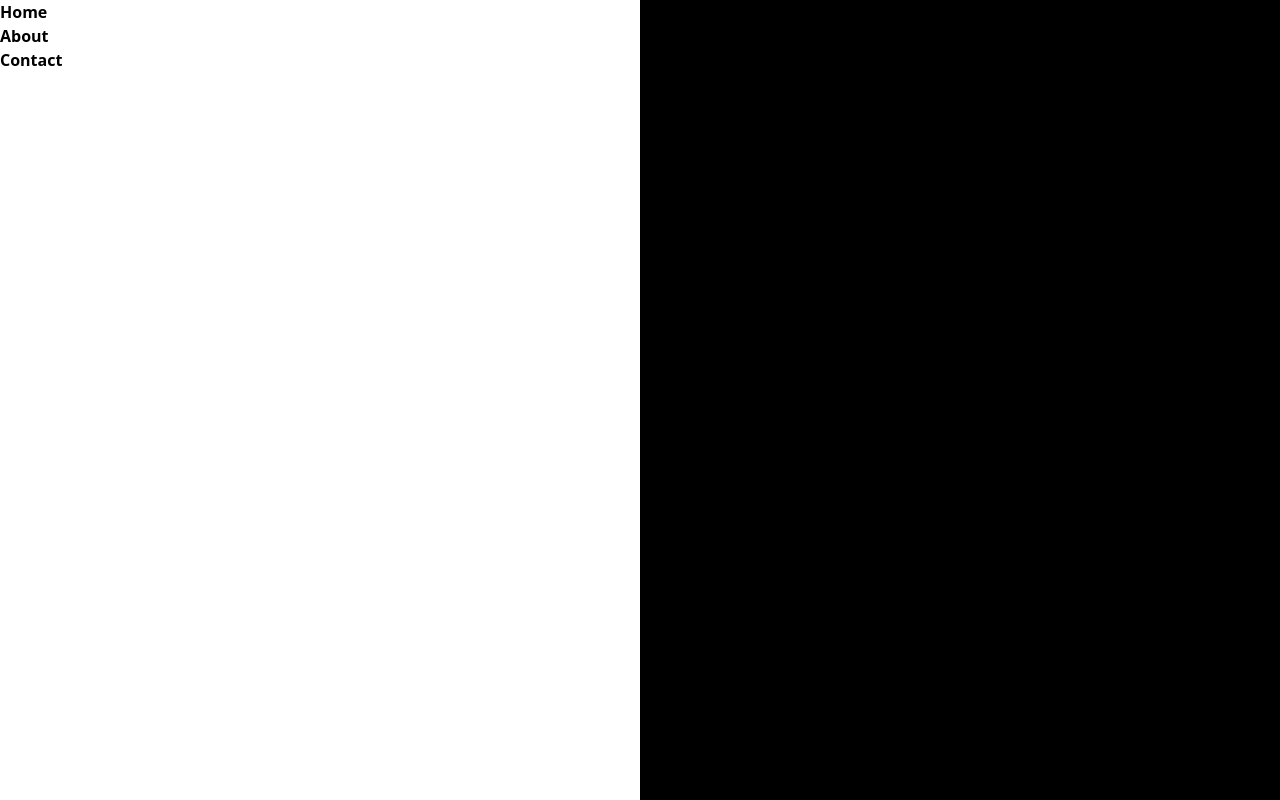
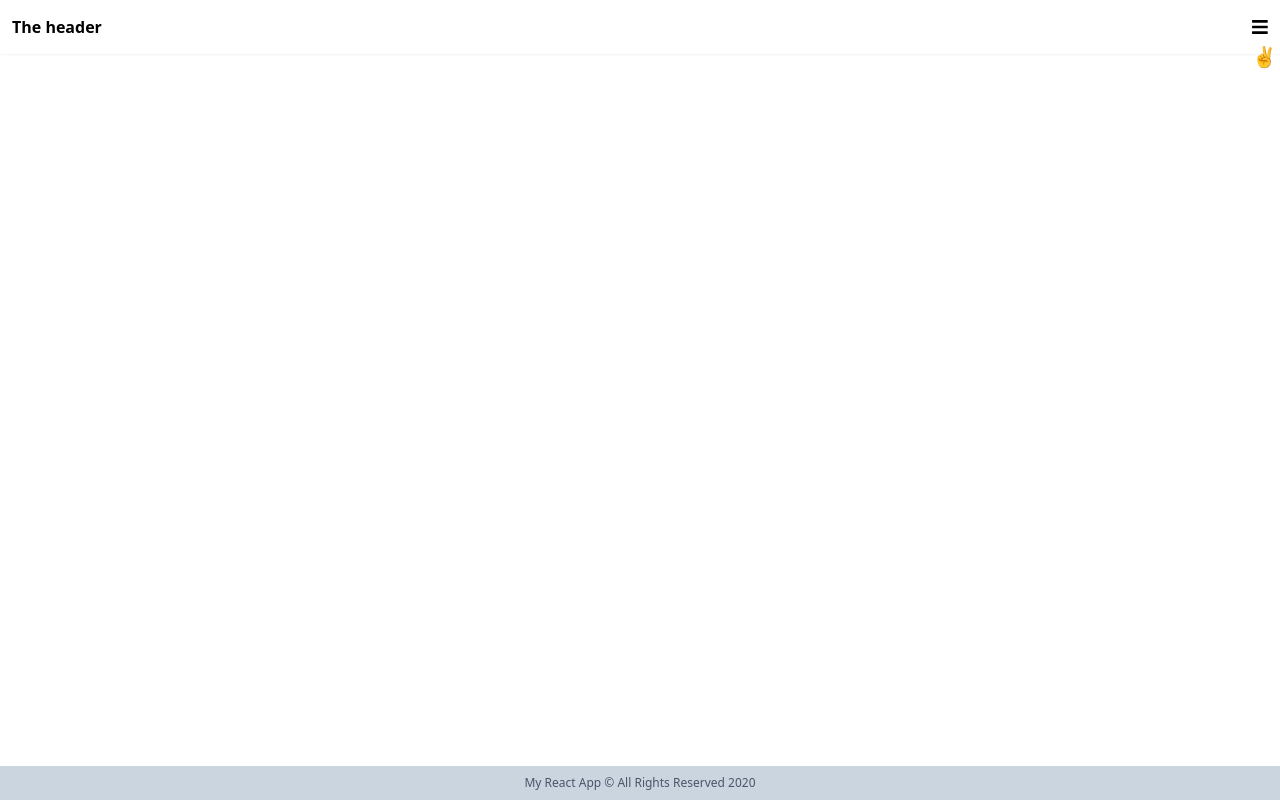
Before and after one commit to GeethuGopi/ReactApp, a React (Create React App) app: page / in a window 1280 px wide. Both pictures are taken after a click on the icon 1260 px from the left and 27 px from the top of the page. Built offline with nearby package versions, Linux system fonts and the light colour scheme.

Commit message:
added animation to navbar

```diff
--- a/package.json
+++ b/package.json
@@ -15,6 +15,7 @@
     "react": "^17.0.1",
     "react-dom": "^17.0.1",
     "react-scripts": "4.0.0",
+    "react-spring": "^8.0.27",
     "tailwindcss": "^1.9.6",
     "web-vitals": "^0.2.4"
   },
--- a/src/Components/Navigation.jsx
+++ b/src/Components/Navigation.jsx
@@ -1,22 +1,30 @@
 import React,{useState} from 'react';
 import { FontAwesomeIcon } from "@fortawesome/react-fontawesome"
 import {faBars} from "@fortawesome/free-solid-svg-icons"
+import {useTransition, animated} from 'react-spring'
+
 const Navigation = () => {
     const [displayMenu,setDisplayMenu] = useState(false)
+
+    const transitions = useTransition(displayMenu, null, { // given animation for nav using react-spring library
+        from: { position: 'absolute', opacity: 0 },
+        enter: { opacity: 1 },
+        leave: { opacity: 0 },
+        })
     let menuItems;
     let menuMask;
 
     //paste the code here that I sent...
-    if (displayMenu) {
-        menuItems = <ul className="fixed top-0 left-0 bg-white w-6/12 h-full shadow z-30 list-none">
-                <li>Home</li>
-                <li>About</li>
-                <li>Contact</li>
-        </ul>
-        menuMask = <div className="bg-black fixed top-0 left-0 w-full h-full z-20"
-        onClick = {() => setDisplayMenu(false)}></div>
+    // if (displayMenu) {
+    //     menuItems = <ul className="fixed top-0 left-0 bg-white w-6/12 h-full shadow z-30 list-none">
+    //             <li>Home</li>
+    //             <li>About</li>
+    //             <li>Contact</li>
+    //     </ul>
+    //     menuMask = <div className="bg-black-trans-70 fixed top-0 left-0 w-full h-full z-20"
+    //     onClick = {() => setDisplayMenu(false)}></div>
 
-    }
+    // }
 
     // if (displayMenu){
     //     menuItems = <div
@@ -33,9 +41,13 @@ const Navigation = () => {
             <span className="text-xl cursor-pointer ">
                 <FontAwesomeIcon icon={faBars} className="text-lg"
                     onClick={()=>setDisplayMenu(!displayMenu)}/>
+
+                    {transitions.map(({ item, key, props }) =>
+                    item && <animated.div key={key} style={props}>✌️</animated.div> //animation using react-spring
+                    )}
             </span>
-            {menuMask}
-            {menuItems}
+            {/* {menuMask}
+    {menuItems}*/}
         </nav>
         );
 }
--- a/tailwind.config.js
+++ b/tailwind.config.js
@@ -5,7 +5,11 @@ module.exports = {
   },
   purge: [],
   theme: {
-    extend: {},
+    extend: {
+      backgroundColor:{
+        'black-trans-70' : 'rgba(0,0,0,0.7)'
+      }
+    },
   },
   variants: {},
   plugins: [],
```
Also changed, not shown: src/tailwind.css, 1 other file (tests, documents, lock files or other folders).
